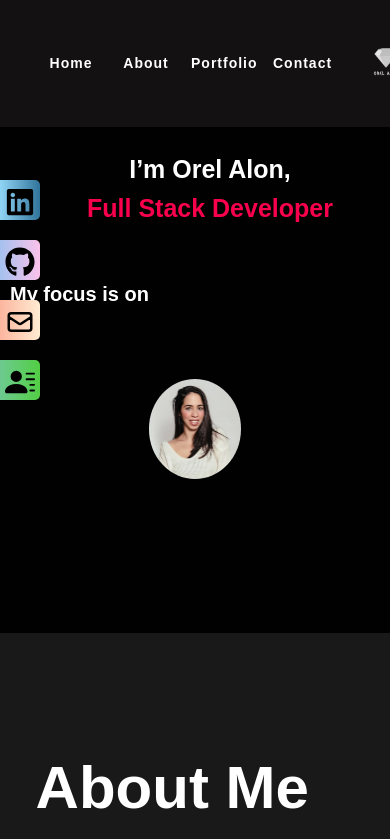
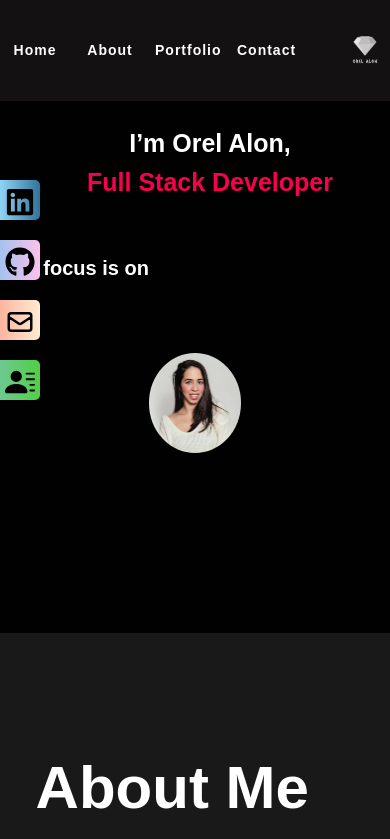
Before and after one commit to OrelAlon/portfolio, a React (Create React App) app: page / in a window 390 px wide. Shown: the top 839 px of the page. Built offline with nearby package versions, Linux system fonts and the light colour scheme.

Commit message:
animation

```diff
--- a/src/component/Contact.js
+++ b/src/component/Contact.js
@@ -15,7 +15,7 @@ function Contact() {
         <div className='col__2'>
           <div className='contact__box'>
             <div className='contact__meta'>
-              <h1 className='hire__text'>Contact Me. </h1>{" "}
+              <h1 className='hire__text'>Contact Me</h1>{" "}
               {/* <p className='hire__text white'>I am looking for my first job:</p> */}
               <p className='hire__text white-text'>
                 <a href='tel:+972526707895'>
--- a/src/css/Contact.css
+++ b/src/css/Contact.css
@@ -67,7 +67,9 @@ button.btn.contact.pointer {
   .icon {
     font-size: 30px;
   }
-
+  h1.hire__text {
+    margin-left: 0;
+  }
   .contact__box {
     margin: auto;
     text-align: center;
--- a/src/css/Home.css
+++ b/src/css/Home.css
@@ -358,9 +358,9 @@ span {
     font-size: 12px;
     cursor: pointer;
   }
-  .pxy__30 {
+  /* .pxy__30 {
     padding: 18px;
-  }
+  } */
   .logo img {
     max-width: 50px;
     cursor: pointer;
@@ -413,7 +413,7 @@ span {
     text-decoration: underline;
   }
   .test {
-    height: 15vh;
+    height: 12vh;
   }
   button.about.btn.pointer {
     text-transform: capitalize;
```
